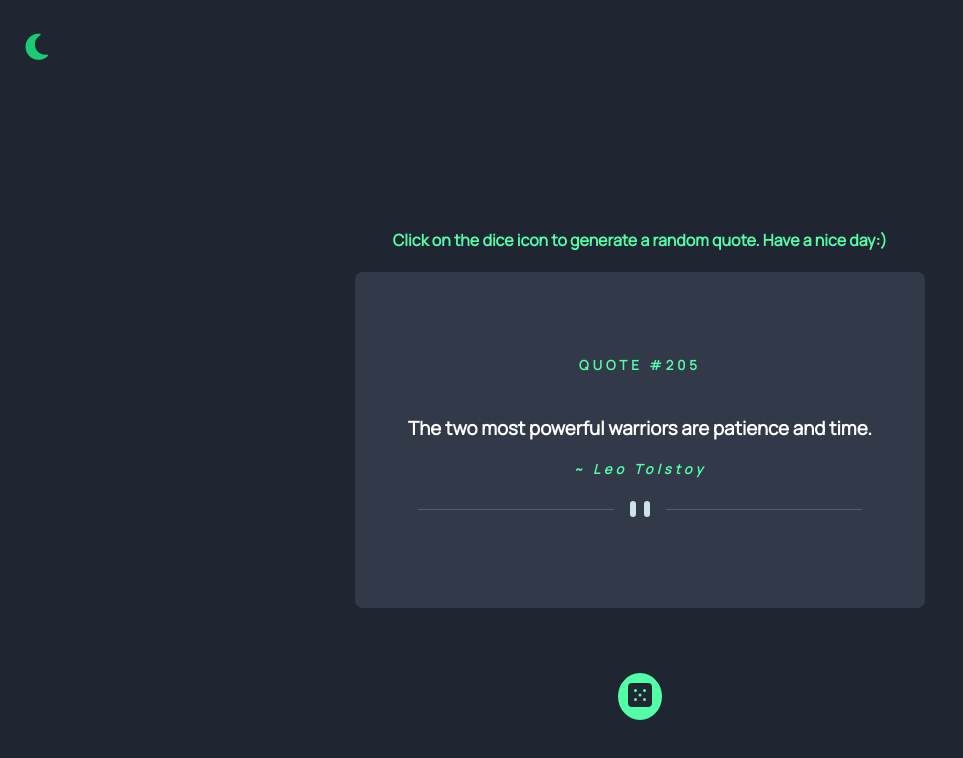
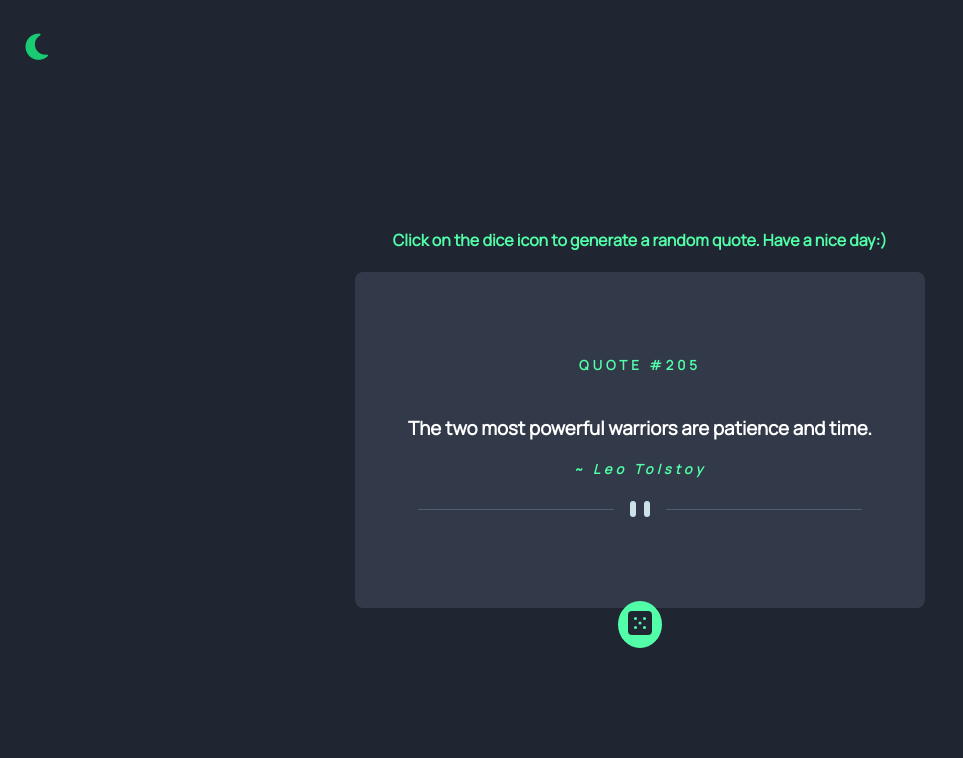
Before and after one commit to Haripriyachittari/Quote-Generator-App, a plain HTML site: page index.html in a window 1280 px wide. Shown: the whole page, without its empty margins (0-963 px from the left). Drawn offline with Linux system fonts and the light colour scheme.

Commit message:
positioned button

```diff
--- a/style.css
+++ b/style.css
@@ -45,7 +45,7 @@ h4{
 
 button {
     position: absolute;
-    bottom: 10%;
+    bottom: 19%;
     padding: 10px;
     cursor: pointer;
     background-color: hsl(150, 100%, 66%);
```
